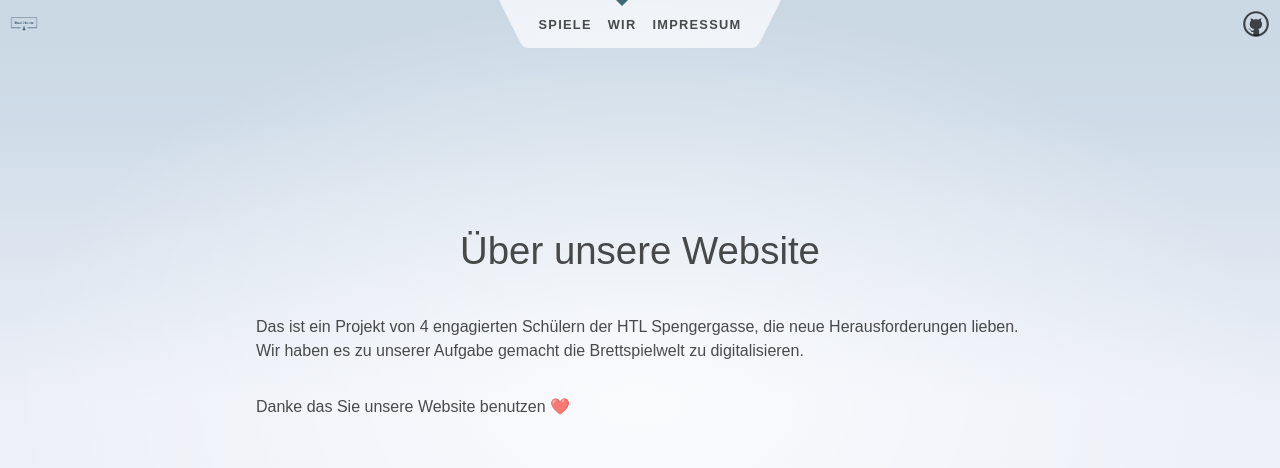
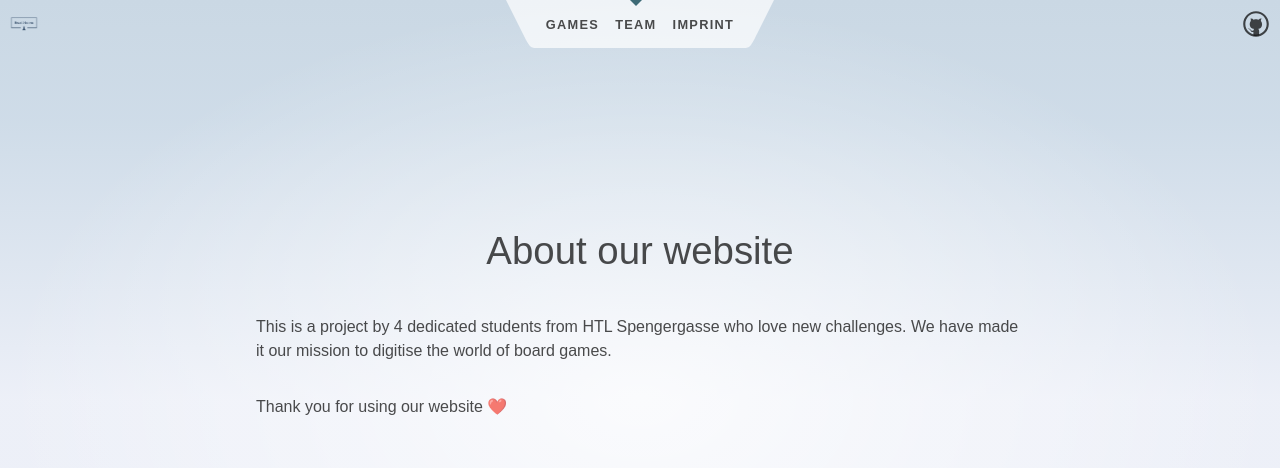
Before and after one commit to Pixxxel-Perfect/Boardheaven, a SvelteKit app in the folder frontend/boardheaven/: page /about in a window 1280 px wide. Shown: the top 468 px of the page. Built offline with nearby package versions, Linux system fonts and the light colour scheme.

Commit message:
Small fix

```diff
--- a/frontend/boardheaven/src/routes/Header.svelte
+++ b/frontend/boardheaven/src/routes/Header.svelte
@@ -17,13 +17,13 @@
 		</svg>
 		<ul>
 			<li aria-current={$page.url.pathname === '/' ? 'page' : undefined}>
-				<a href="/">Spiele</a>
+				<a href="/">Games</a>
 			</li>
 			<li aria-current={$page.url.pathname === '/about' ? 'page' : undefined}>
-				<a href="/about">Wir</a>
+				<a href="/about">Team</a>
 			</li>
 			<li aria-current={$page.url.pathname ==='/impressum' ? 'page' : undefined}>
-				<a href="/impressum">Impressum</a>
+				<a href="/impressum">Imprint</a>
 			</li>
 		</ul>
 		<svg viewBox="0 0 2 3" aria-hidden="true">
--- a/frontend/boardheaven/src/routes/about/+page.svelte
+++ b/frontend/boardheaven/src/routes/about/+page.svelte
@@ -4,13 +4,13 @@
 </svelte:head>
 
 <div class="text-column">
-	<h1>Über unsere Website </h1>
+	<h1>About our website</h1>
 
 	<p>
-		Das ist ein Projekt von 4 engagierten Schülern der HTL Spengergasse, die neue Herausforderungen lieben.
-		Wir haben es zu unserer Aufgabe gemacht die Brettspielwelt zu digitalisieren.
+		This is a project by 4 dedicated students from HTL Spengergasse who love new challenges.
+		We have made it our mission to digitise the world of board games.
 	</p>
 	<p>
-		Danke das Sie unsere Website benutzen ❤️
+		Thank you for using our website ❤️
 	</p>
 </div>
--- a/frontend/boardheaven/src/routes/impressum/+page.svelte
+++ b/frontend/boardheaven/src/routes/impressum/+page.svelte
@@ -8,9 +8,9 @@ import { page } from '$app/stores';
 <body>
 	<h1>Impressum</h1>
 
-    <p>Firma/Name: BoardHeaven</p>
-    <p>Adresse: Spengergasse 20, 1050 Wien</p>
-    <p>Telefon: 01234 567890</p>
+    <p>Company/name: BoardHeaven</p>
+    <p>Address: Spengergasse 20, 1050 Vienna</p>
+    <p>Phone: 01234 567890</p>
     <p>E-Mail: spengergasse@impressum</p>
 </body>
 
```
Also changed, not shown: frontend/boardheaven/src/routes/+page.svelte (+6 -6 lines).
